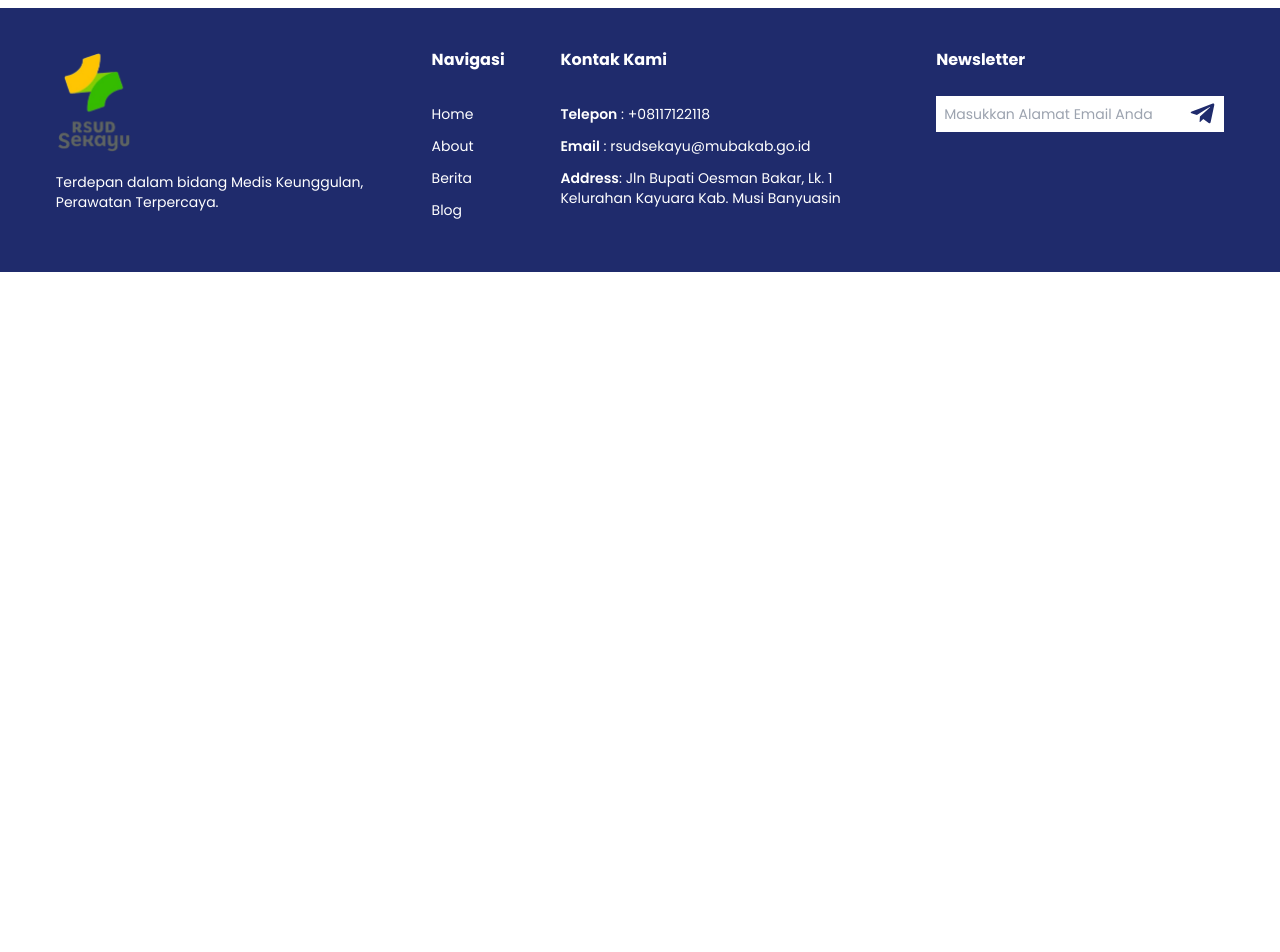
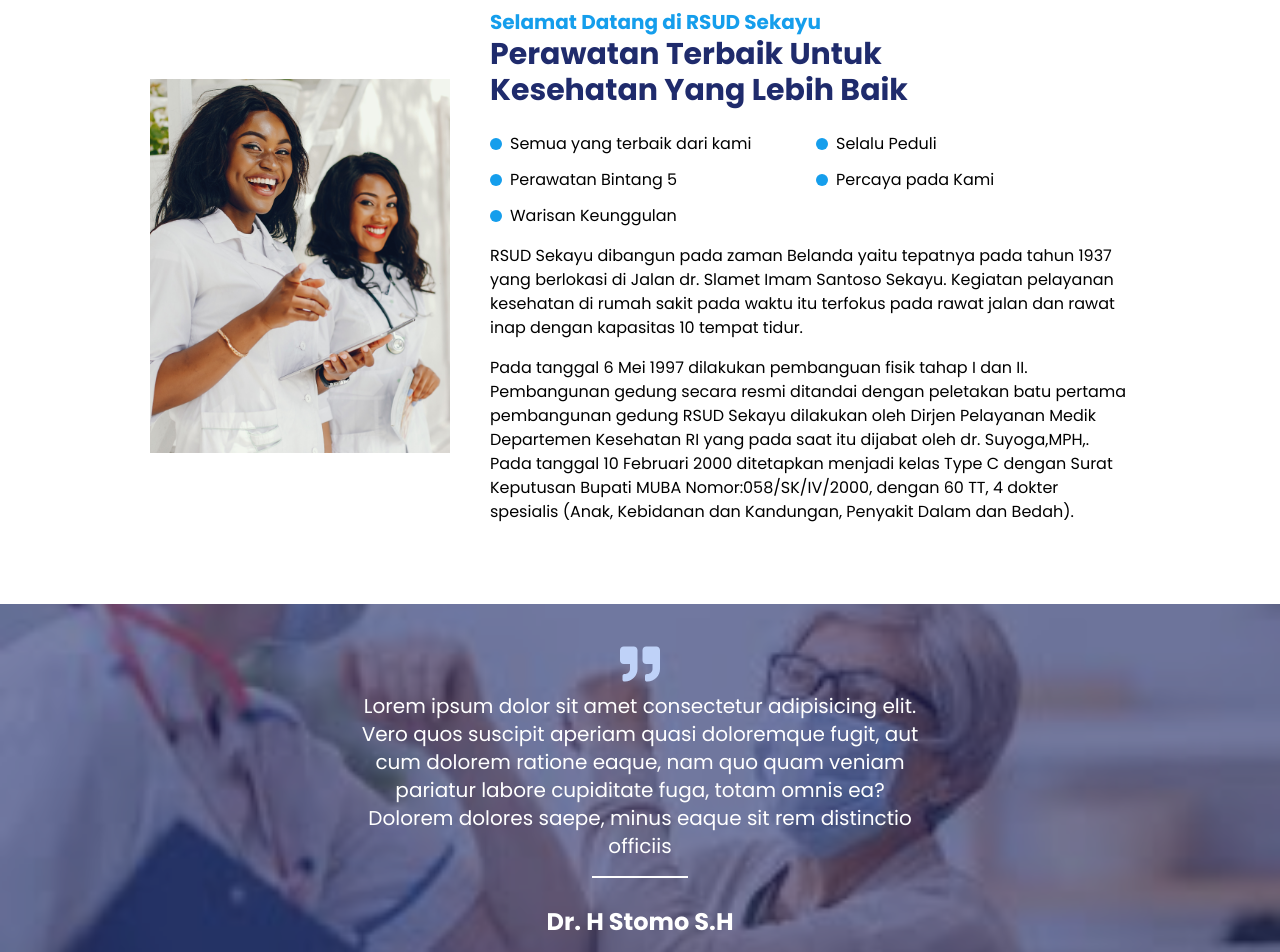
Before and after one commit to hanifsyabani/rsud-sekayu, a Next.js app: page /about in a window 1280 px wide. Shown: the part 400-1352 px from the top of the page. Before the commit the page ends 800 px from the top, so only its background shows below. Built offline with nearby package versions, Linux system fonts and the light colour scheme.

Commit message:
feat: add section quote in about

```diff
--- a/package.json
+++ b/package.json
@@ -9,7 +9,11 @@
     "lint": "next lint"
   },
   "dependencies": {
+    "@chakra-ui/react": "^2.8.2",
+    "@emotion/react": "^11.13.0",
+    "@emotion/styled": "^11.13.0",
     "firebase": "^10.12.5",
+    "framer-motion": "^11.3.28",
     "moment": "^2.30.1",
     "next": "14.2.5",
     "react": "^18",
--- a/src/app/about/page.tsx
+++ b/src/app/about/page.tsx
@@ -1,5 +1,9 @@
 import rsudimg from "@/assets/rsud.png";
-
+import aboutimg from "@/assets/about.png";
+import Image from "next/image";
+import { Keunggulan } from "@/utils/About/HeroAbout";
+import img from "@/assets/rjalan1.jpeg";
+import { FaQuoteRight } from "react-icons/fa";
 
 export default function About() {
   return (
@@ -10,9 +14,76 @@
       >
         <div className="absolute inset-0 bg-white opacity-40"></div>
         <div className="pl-6 relative">
-          <h1 className="text-4xl text-primary font-extrabold max-w-3xl py-10">
+          <h1 className="text-4xl text-primary font-extrabold max-w-3xl pt-24">
             Tentang Kami
           </h1>
+        </div>
+      </section>
+
+      <section className="mt-20 flex justify-center items-center gap-10">
+        <div className="">
+          <Image
+            src={aboutimg}
+            alt="about"
+            width={300}
+            height={300}
+            className=""
+          />
+        </div>
+        <div className="w-1/2">
+          <h3 className="text-secondary text-xl font-bold">
+            Selamat Datang di RSUD Sekayu
+          </h3>
+          <h1 className="text-primary text-3xl font-bold max-w-md">
+            Perawatan Terbaik Untuk Kesehatan Yang Lebih Baik
+          </h1>
+          <div className="grid grid-cols-2 mt-6 gap-3">
+            {Keunggulan.map((fitur) => (
+              <div className="flex items-center gap-2">
+                <div className="w-3 h-3 bg-secondary rounded-full"></div>
+                <h1 className="">{fitur.name}</h1>
+              </div>
+            ))}
+          </div>
+          <p className="my-4">
+            RSUD Sekayu dibangun pada zaman Belanda yaitu tepatnya pada tahun
+            1937 yang berlokasi di Jalan dr. Slamet Imam Santoso Sekayu.
+            Kegiatan pelayanan kesehatan di rumah sakit pada waktu itu terfokus
+            pada rawat jalan dan rawat inap dengan kapasitas 10 tempat tidur.
+          </p>
+
+          <p>
+            Pada tanggal 6 Mei 1997 dilakukan pembanguan fisik tahap I dan II.
+            Pembangunan gedung secara resmi ditandai dengan peletakan batu
+            pertama pembangunan gedung RSUD Sekayu dilakukan oleh Dirjen
+            Pelayanan Medik Departemen Kesehatan RI yang pada saat itu dijabat
+            oleh dr. Suyoga,MPH,. Pada tanggal 10 Februari 2000 ditetapkan
+            menjadi kelas Type C dengan Surat Keputusan Bupati MUBA
+            Nomor:058/SK/IV/2000, dengan 60 TT, 4 dokter spesialis (Anak,
+            Kebidanan dan Kandungan, Penyakit Dalam dan Bedah).
+          </p>
+        </div>
+      </section>
+
+      <section
+        style={{ backgroundImage: `url(${img.src})` }}
+        className=" relative bg-center w-full h-[400px] bg-cover bg-no-repeat mt-20 "
+      >
+        <div className="absolute inset-0 bg-primary opacity-60"></div>
+        <div className="relative text-center pt-10">
+          <FaQuoteRight
+            size={40}
+            className="text-accent font-extrabold mx-auto"
+          />
+          <h1 className="text-xl max-w-xl mx-auto text-white mt-2">
+            Lorem ipsum dolor sit amet consectetur adipisicing elit. Vero quos
+            suscipit aperiam quasi doloremque fugit, aut cum dolorem ratione
+            eaque, nam quo quam veniam pariatur labore cupiditate fuga, totam
+            omnis ea? Dolorem dolores saepe, minus eaque sit rem distinctio
+            officiis
+          </h1>
+          <hr className="border border-white w-24 mx-auto mt-4 mb-7"/>
+          <h1 className="text-2xl text-white font-bold">Dr. H Stomo S.H</h1>
         </div>
       </section>
     </div>
--- a/src/app/globals.css
+++ b/src/app/globals.css
@@ -11,3 +11,89 @@
   font-size: 18px;
   background: #fff;
 }
+
+/* From Uiverse.io by PriyanshuGupta28 */
+.spinner {
+  position: absolute;
+  width: 9px;
+  height: 9px;
+}
+
+.spinner div {
+  position: absolute;
+  width: 50%;
+  height: 150%;
+  background: #000000;
+  transform: rotate(calc(var(--rotation) * 1deg)) translate(0, calc(var(--translation) * 1%));
+  animation: spinner-fzua35 1s calc(var(--delay) * 1s) infinite ease;
+}
+
+.spinner div:nth-child(1) {
+  --delay: 0.1;
+  --rotation: 36;
+  --translation: 150;
+}
+
+.spinner div:nth-child(2) {
+  --delay: 0.2;
+  --rotation: 72;
+  --translation: 150;
+}
+
+.spinner div:nth-child(3) {
+  --delay: 0.3;
+  --rotation: 108;
+  --translation: 150;
+}
+
+.spinner div:nth-child(4) {
+  --delay: 0.4;
+  --rotation: 144;
+  --translation: 150;
+}
+
+.spinner div:nth-child(5) {
+  --delay: 0.5;
+  --rotation: 180;
+  --translation: 150;
+}
+
+.spinner div:nth-child(6) {
+  --delay: 0.6;
+  --rotation: 216;
+  --translation: 150;
+}
+
+.spinner div:nth-child(7) {
+  --delay: 0.7;
+  --rotation: 252;
+  --translation: 150;
+}
+
+.spinner div:nth-child(8) {
+  --delay: 0.8;
+  --rotation: 288;
+  --translation: 150;
+}
+
+.spinner div:nth-child(9) {
+  --delay: 0.9;
+  --rotation: 324;
+  --translation: 150;
+}
+
+.spinner div:nth-child(10) {
+  --delay: 1;
+  --rotation: 360;
+  --translation: 150;
+}
+
+@keyframes spinner-fzua35 {
+  0%, 10%, 20%, 30%, 50%, 60%, 70%, 80%, 90%, 100% {
+    transform: rotate(calc(var(--rotation) * 1deg)) translate(0, calc(var(--translation) * 1%));
+  }
+
+  50% {
+    transform: rotate(calc(var(--rotation) * 1deg)) translate(0, calc(var(--translation) * 1.5%));
+  }
+}
--- a/src/app/loading.tsx
+++ b/src/app/loading.tsx
@@ -1,10 +1,19 @@
 export default function Loading() {
   return (
-    <div className="flex justify-center items-center">
-      <div className="flex flex-row gap-2">
-        <div className="w-4 h-4 rounded-full bg-blue-700 animate-bounce"></div>
-        <div className="w-4 h-4 rounded-full bg-blue-700 animate-bounce [animation-delay:-.3s]"></div>
-        <div className="w-4 h-4 rounded-full bg-blue-700 animate-bounce [animation-delay:-.5s]"></div>
+    <div className="flex flex-col justify-center items-center min-h-screen">
+      <div className="flex justify-center items-center">
+        <div className="spinner">
+          <div></div>
+          <div></div>
+          <div></div>
+          <div></div>
+          <div></div>
+          <div></div>
+          <div></div>
+          <div></div>
+          <div></div>
+          <div></div>
+        </div>
       </div>
     </div>
   );
--- /dev/null
+++ b/src/utils/About/HeroAbout.ts
@@ -0,0 +1,22 @@
+export const Keunggulan =[
+  {
+    id:1,
+    name: "Semua yang terbaik dari kami"
+  },
+  {
+    id:2,
+    name : "Selalu Peduli"
+  },
+  {
+    id:3,
+    name: "Perawatan Bintang 5"
+  },
+  {
+    id:4,
+    name: "Percaya pada Kami"
+  },
+  {
+    id:5,
+    name: "Warisan Keunggulan"
+  }
+]
```
Also changed, not shown: src/assets/about.png (added), 1 other file (tests, documents, lock files or other folders).
